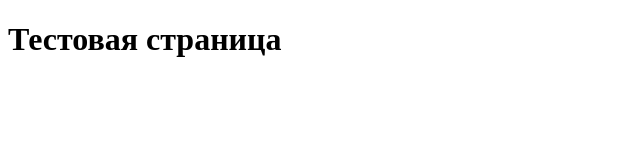
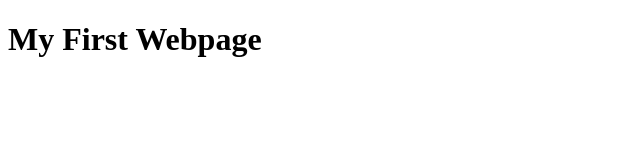
Before and after one commit to ivandoroshenko/test, a plain HTML site: page index.html in a window 1280 px wide. Shown: the whole page, without its empty margins (0-640 px from the left). Drawn offline with Linux system fonts and the light colour scheme.

```diff
--- a/index.html
+++ b/index.html
@@ -4,9 +4,9 @@
     <meta charset="UTF-8">
     <meta name="viewport" content="width=device-width, initial-scale=1.0">
     <meta http-equiv="X-UA-Compatible" content="ie=edge">
-    <title>Document</title>
+    <title>LITS Example</title>
 </head>
 <body>
-    <h1>Тестовая страница</h1>
+    <h1>My First Webpage</h1>
 </body>
 </html>
```
